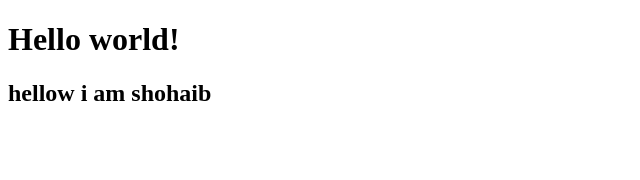
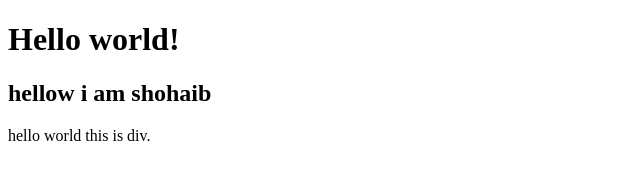
Before and after one commit to maheenur13/ourdemoproject, a plain HTML site: page index.html in a window 1280 px wide. Shown: the whole page, without its empty margins (0-640 px from the left). Drawn offline with Linux system fonts and the light colour scheme.

Commit message:
adding div

```diff
--- a/index.html
+++ b/index.html
@@ -8,5 +8,8 @@
 <body>
     <h1>Hello world!</h1>
     <h2>hellow i am shohaib</h2>
+    <div>
+        hello world this is div.
+    </div>
 </body>
 </html>
```
